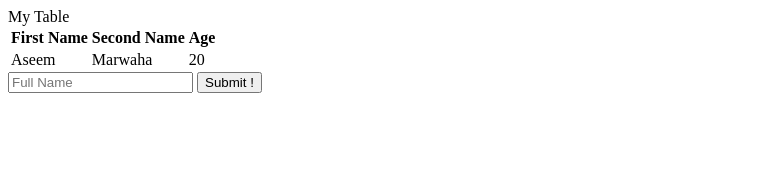
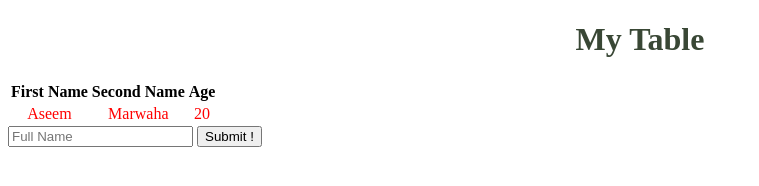
Before and after one commit to aseemmarwaha/learn-js-python, a plain HTML site: page image0.html in a window 1280 px wide. Shown: the whole page, without its empty margins (0-759 px from the left). Drawn offline with Linux system fonts and the light colour scheme.

Commit message:
updated image0.html for css

```diff
--- a/image0.html
+++ b/image0.html
@@ -2,9 +2,16 @@
 <html>
     <head>
         <title>My Webpage!</title>
+        <style>
+            td{
+                color: red;
+                text-align: center;
+            }
+        </style>
     </head>
     <body>
-        My Table
+
+        <h1 style="color:#394735;text-align:center;">My Table</h1>
         <table>
             <tr>
                 <th>First Name</th>
```
